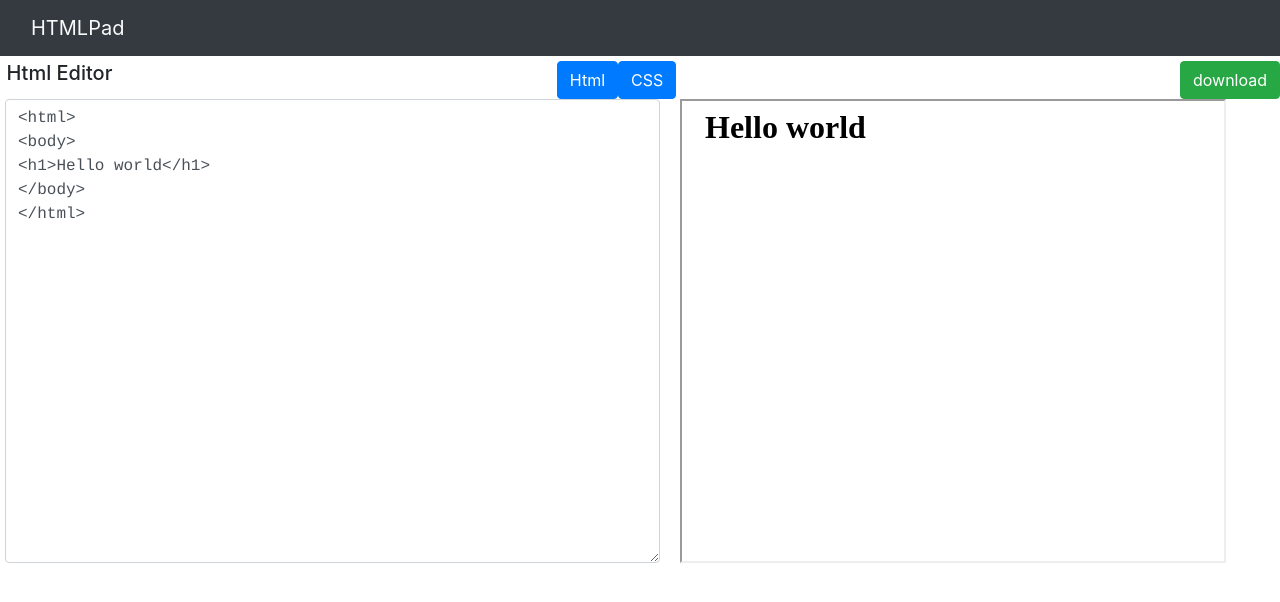
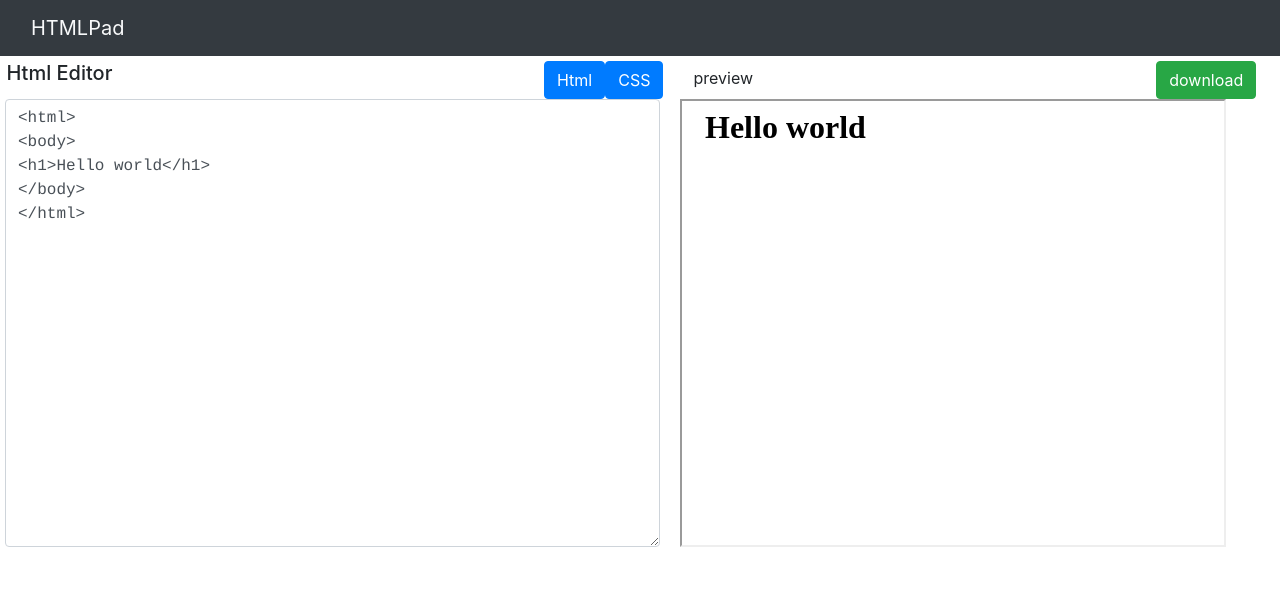
Before and after one commit to Nandhamaddy007/HTMLCodeEditor, a React (Create React App) app in the folder htmlcodeeditor/: page /CodeEditor in a window 1280 px wide. Shown: the top 602 px of the page. Built offline with nearby package versions, Linux system fonts and the light colour scheme.

Commit message:
with final touches

```diff
--- a/htmlcodeeditor/src/App.js
+++ b/htmlcodeeditor/src/App.js
@@ -10,9 +10,9 @@ import CodeEditor from './CodeEditor'
 function App() {
   return (
     <div className="App">
-    <nav class="navbar navbar-light  bg-dark ">
-  <div class="container-fluid">
-    <a class="navbar-brand text-light" href="#">HTMLPad</a>
+    <nav className="navbar navbar-light  bg-dark ">
+  <div className="container-fluid">
+    <div className="navbar-brand text-light" href="#">HTMLPad</div>
   </div>
   </nav>
     <Router>
--- a/htmlcodeeditor/src/CodeEditor.css
+++ b/htmlcodeeditor/src/CodeEditor.css
@@ -2,7 +2,7 @@
 textarea {
   width:50%;
   /* float: top; */
-  min-height: 29em;
+  min-height: 28em;
   min-width:40%;
   overflow: scroll;
   margin-left: 20px;
@@ -14,10 +14,10 @@ textarea {
 }
 
 iframe {
-  width:25%;
+  width:30%;
   bottom: 0;
   margin-left: 20px;
-  height: 29em;
+  height: 28em;
 }
 
 .tab-align{
@@ -26,7 +26,7 @@ iframe {
   left:40px;
 }
 h5{
-  width:10%;
+  width:9%;
   margin-left: 0.5%;
   margin-right:33%;
 }
--- a/htmlcodeeditor/src/CodeEditor.js
+++ b/htmlcodeeditor/src/CodeEditor.js
@@ -8,17 +8,15 @@ const [htmlCode ,setHtmlCode]=useState(`<html>
 </html>`);
 const [cssCode ,setcssCode]=useState('');
 const [activeTab, setActiveTab]=useState(1);
-const [fileData, setFileData]=useState('something')
 
 useEffect(()=>{
 edit()
-//console.log(activeTab)
 },[htmlCode,activeTab,cssCode])
 function downloadFile(){
   var code =document.getElementById("code").contentWindow.document.documentElement.innerHTML
   //console.log(code)
   var name=prompt("Please enter the file name...","Htmlcode")
-  name=name===null?"Htmlcode":name
+  if(name!==null){
   var  temp="<!DOCTYPE html><html>"+ code+"</html>"
   //console.log(temp)
   var element = document.createElement('a');
@@ -31,6 +29,7 @@ function downloadFile(){
   element.click();
 
   document.body.removeChild(element);
+  }
 }
 return(
   <div id="main">
@@ -38,7 +37,8 @@ return(
   Css Editor</h5>}
   <div className="btn btn-primary" onClick={()=>setActiveTab(1)}>Html</div>
   <div className="btn btn-primary" onClick={()=>setActiveTab(2)}>CSS</div>
-  <span className="btn btn-success float-right" onClick={downloadFile}>download</span>
+  <span style={{marginLeft:"30px"}}>preview</span>
+  <span className="btn btn-success" style={{marginLeft:"31.5%"}} onClick={downloadFile}>download</span>
   <div className="row align-items-start">
 
   {activeTab===1?<textarea className="form-control col-md-6" id="htmleditor" value={htmlCode} onChange={
@@ -47,7 +47,7 @@ return(
     e=>setcssCode(e.target.value)
     }></textarea>
   }
-  <iframe id="code" className="col-md-5" title="preview"></iframe>
+  <iframe id="code" className="col-md-5" style={{width:"20%"}} title="preview"></iframe>
   </div>
   </div>
 )
@@ -55,7 +55,6 @@ return(
 function edit(){
   var code = document.getElementById("code").contentWindow.document;
   var temp=`<style> ${cssCode}</style>`
-  setFileData(htmlCode+temp)
     code.open();
 code.writeln(htmlCode+temp);
 code.close();
```
